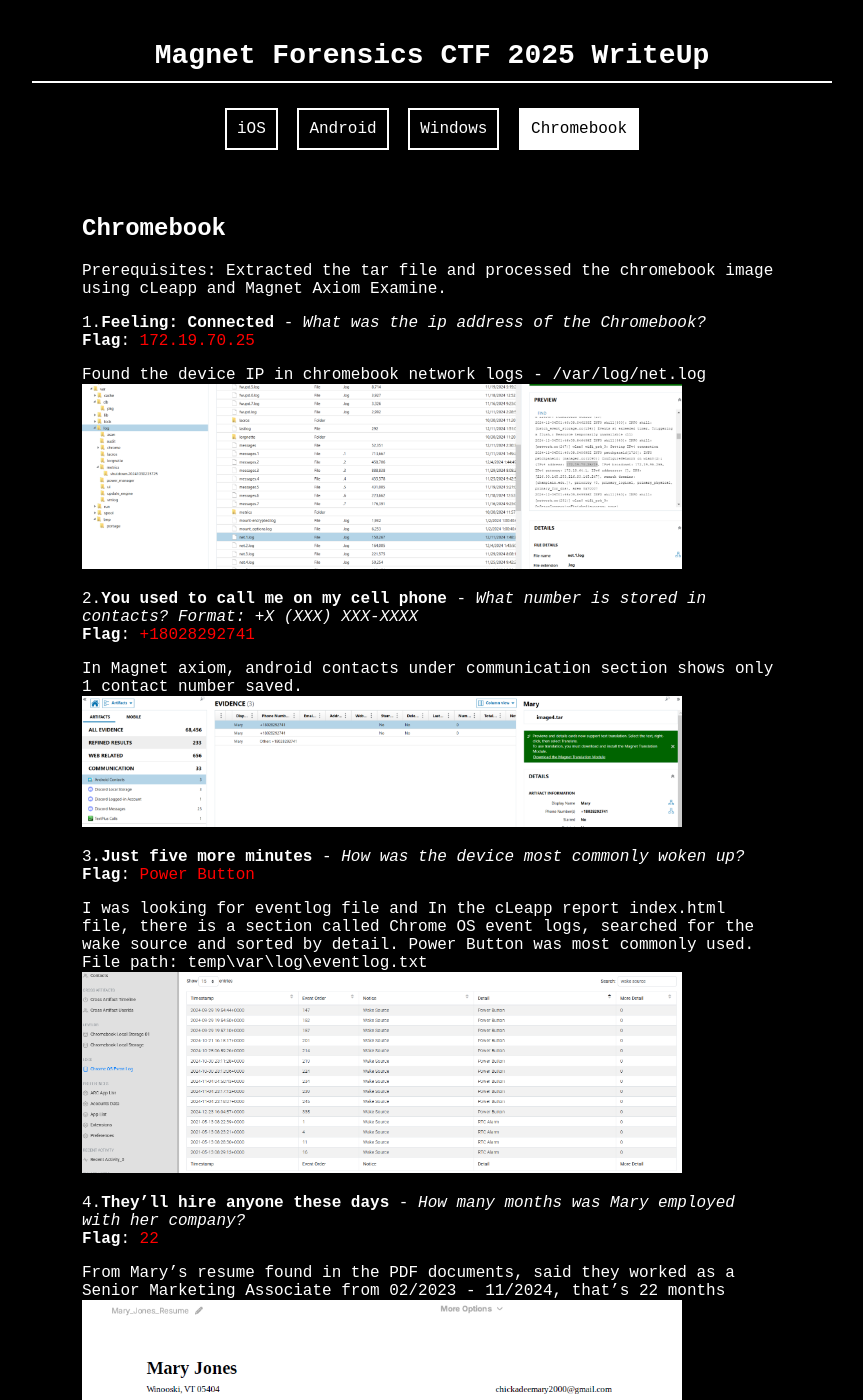
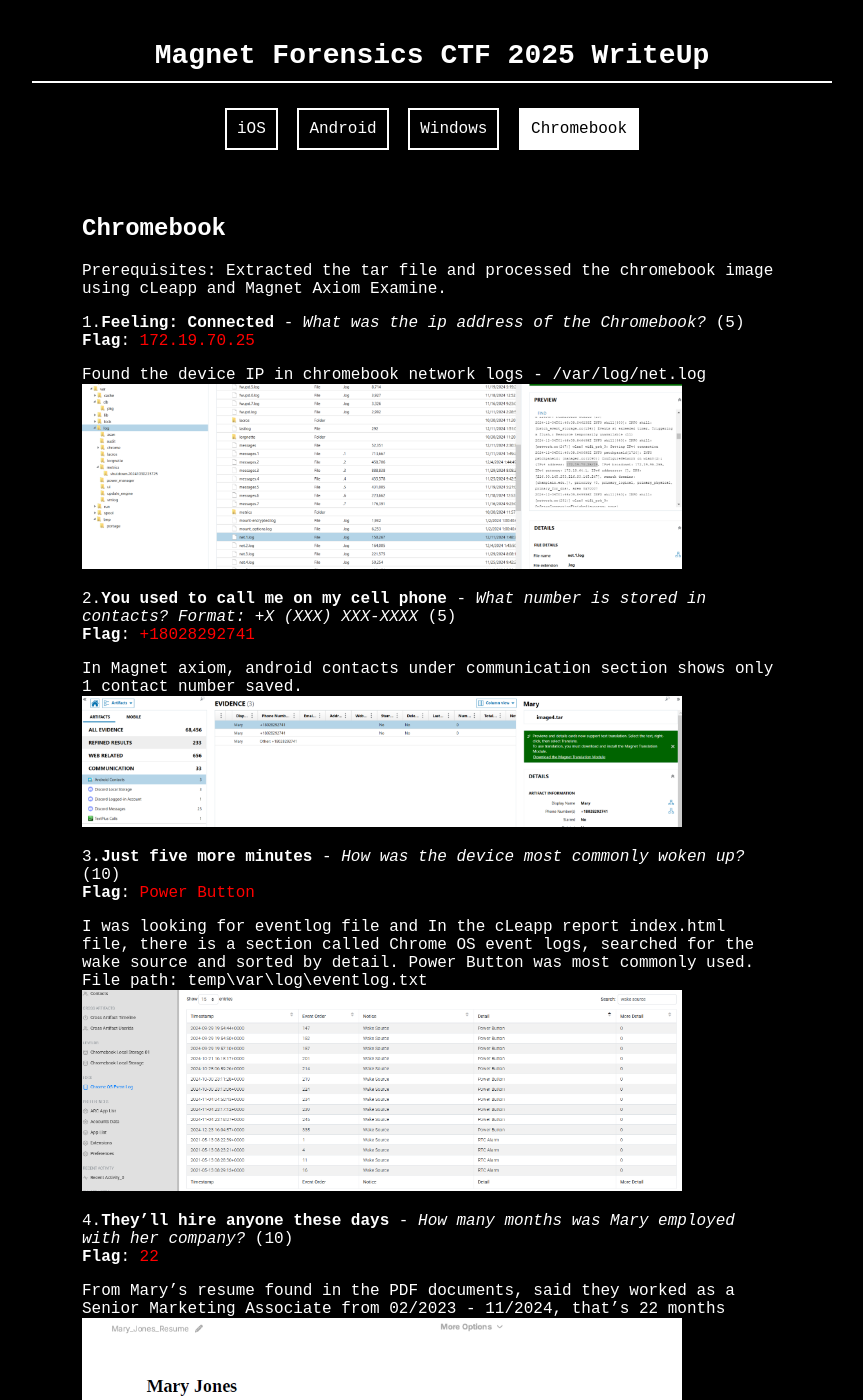
Before and after one commit to amulya-shanbhag/CTF-Writeup-2025, a Jekyll site: the page built from _mypages/chromebook.md, in a window 1280 px wide and 1400 px high. Shown: the whole window, without its empty margins (208-1071 px from the left). Built offline with Jekyll 4.4.1, drawn with Linux system fonts in a browser that asks for light colours; some of the changed text lies outside the part shown.

Commit message:
Update chromebook.md

```diff
--- a/_mypages/chromebook.md
+++ b/_mypages/chromebook.md
@@ -7,52 +7,52 @@
 
 Prerequisites: Extracted the tar file and processed the chromebook image using cLeapp and Magnet Axiom Examine.
 
-1.**Feeling: Connected** - _What was the ip address of the Chromebook?_
+1.**Feeling: Connected** - _What was the ip address of the Chromebook?_ (5)
   **Flag**: <span style="color:red">172.19.70.25</span>
 
 Found the device IP in chromebook network logs - /var/log/net.log
   <img src="/CTF-Writeup-2025/docs/assets/imagesc/ipadd.png" alt="logs" style="width:600px; height:auto;">
 
-2.**You used to call me on my cell phone** - _What number is stored in contacts? Format: +X (XXX) XXX-XXXX_
+2.**You used to call me on my cell phone** - _What number is stored in contacts? Format: +X (XXX) XXX-XXXX_ (5)
   **Flag**: <span style="color:red">+18028292741</span>
 
 In Magnet axiom, android contacts under communication section shows only 1 contact number saved.
   <img src="/CTF-Writeup-2025/docs/assets/imagesc/contactnumber.png" alt="phone" style="width:600px; height:auto;">
 
-3.**Just five more minutes** - _How was the device most commonly woken up?_
+3.**Just five more minutes** - _How was the device most commonly woken up?_  (10)
   **Flag**: <span style="color:red">Power Button</span>
 
 I was looking for eventlog file and In the cLeapp report index.html file, there is a section called Chrome OS event logs, searched for the wake source and sorted by detail. Power Button was most commonly used.
   File path: temp\var\log\eventlog.txt
   <img src="/CTF-Writeup-2025/docs/assets/imagesc/powerbutton.png" alt="wakesource" style="width:600px; height:auto;">
 
-4.**They'll hire anyone these days** - _How many months was Mary employed with her company?_
+4.**They'll hire anyone these days** - _How many months was Mary employed with her company?_  (10)
   **Flag**: <span style="color:red">22</span>
 
 From Mary's resume found in the PDF documents, said they worked as a Senior Marketing Associate from 02/2023 - 11/2024, that's 22 months
   <img src="/CTF-Writeup-2025/docs/assets/imagesc/hire.png" alt="employment" style="width:600px; height:auto;">
 
-5.**I got logged out** - _What string was autofilled the most?_
+5.**I got logged out** - _What string was autofilled the most?_ (10)
   **Flag**: <span style="color:red">ruthonthego98@gmail.com</span>
 
 After reading through previous CTF writeups, I looked for the autofill entries in /home/user/Web Data and used DB Browser to check the autofill table.
   <img src="/CTF-Writeup-2025/docs/assets/imagesc/webdata.png" alt="Web Data" style="width:600px; height:auto;">
   <img src="/CTF-Writeup-2025/docs/assets/imagesc/webdata2.png" alt="String" style="width:600px; height:auto;">
 
-6.**I definitely need new shoes** - _What is the size of Ruth's advertisement in bytes_
+6.**I definitely need new shoes** - _What is the size of Ruth's advertisement in bytes_ (10)
   **Flag**: <span style="color:red">373,228</span>
 
 Searched advertise, which showed a compressed Marketing Advertisements.7z file and clicking on the source led to the user's Downloads folder and the flag
   <img src="/CTF-Writeup-2025/docs/assets/imagesc/adserach.png" alt="Ad Search" style="width:600px; height:auto;">
   <img src="/CTF-Writeup-2025/docs/assets/imagesc/adserach2.png" alt="Flag" style="width:600px; height:auto;">
 
-7.**A for Anonymous** - _What TV show does Ruth have an interest in?_
+7.**A for Anonymous** - _What TV show does Ruth have an interest in?_ (10)
   **Flag**: <span style="color:red">Pretty Little Liars</span>
 
 There were multiple youtube and web searches for this TV show
   <img src="/CTF-Writeup-2025/docs/assets/imagesc/pll.png" alt="TV SHOW" style="width:600px; height:auto;">
 
-8.**How'd your mic get so crispy?** - _What is the version of the noise supression software?_
+8.**How'd your mic get so crispy?** - _What is the version of the noise supression software?_ (10)
   **Flag**: <span style="color:red">253018</span>
 
 I did not know which noise supression software I should be looking for. From the clue, I googled crispy microphone and that showed an application called Krisp - a desktop app for noise cancellation.
@@ -68,74 +68,74 @@
 
 <h2>Chromebook Takeout</h2>
 
-1.**Boorrriiiinnggg** - _What was searched 2024-11-12, 20:17:13 EST?_
+1.**Boorrriiiinnggg** - _What was searched 2024-11-12, 20:17:13 EST?_ (5)
   **Flag**: <span style="color:red">iphone aesthetic wallpaper</span>
 
 The question was about searches, found the search activity in takeout folders path: _Takeout/My Activity/Search/_ and _Takeout/My Activity/Image Search/_ and found an Image search folder
   <img src="/CTF-Writeup-2025/docs/assets/imagesc/wallpaper.png" alt="Search Keyword" style="width:600px; height:auto;">
 
-2.**Nice kicks** - _What is the name of the shoes created?_
+2.**Nice kicks** - _What is the name of the shoes created?_ (5)
   **Flag**: <span style="color:red">floppers</span>
 
 From chromebook section, **I definitely need new shoes** - The shoes name was on the advertizement image, the same was searched on AI observed from the file _/Takeout/My Activity/Gemini Apps/MyActivity.html_
   <img src="/CTF-Writeup-2025/docs/assets/imagesc/floppers.png" alt="Floppers" style="width:600px; height:auto;">
 
-3.**Your shirt your way** - _What was the name of the shirt company?_
+3.**Your shirt your way** - _What was the name of the shirt company?_ (5)
   **Flag**: <span style="color:red">TypeShirt</span>
 
 In the same folder as the above flag, I searched with shirt which showed shirt company as Typeshirt
   <img src="/CTF-Writeup-2025/docs/assets/imagesc/typeshirt.png" alt="Shirt Company" style="width:600px; height:auto;">
 
-4.**Shoe will have fun with this one** - _What is the shoe image named with file extension?_
+4.**Shoe will have fun with this one** - _What is the shoe image named with file extension?_ (5)
   **Flag**: <span style="color:red">f12cb76daad6c8d1.png</span>
 
 Looked for the above seen floppers image on Axiom and the file name was right there.
    <img src="/CTF-Writeup-2025/docs/assets/imagesc/shoename.png" alt="Shoe name" style="width:600px; height:auto;">
 
-5.**Identify yourself!** - _What is the account user ID?_
+5.**Identify yourself!** - _What is the account user ID?_ (5)
   **Flag**: <span style="color:red">252838291214</span>
 
 Looked for the account information under the Google account folder - _/Takeout/Google Account/ruthonthego98.SubscriberInfo.html_
   <img src="/CTF-Writeup-2025/docs/assets/imagesc/birthday.png" alt="Account ID" style="width:600px; height:auto;">
 
-6.**Back in my day** - _What was the users birthday? YYYY-MM-DD_
+6.**Back in my day** - _What was the users birthday? YYYY-MM-DD_ (5)
   **Flag**: <span style="color:red">1998-12-18</span>
 
 The same above file has the user's date of birth
 
-7.**King Town** - _What was the last app installed from the play store?_
+7.**King Town** - _What was the last app installed from the play store?_ (5)
   **Flag**: <span style="color:red">Clash Royale</span>
 
 The information of play store application stored in json file _/Takeout/Google Play Store/Installs.json_
   <img src="/CTF-Writeup-2025/docs/assets/imagesc/clashroyale.png" alt="Application" style="width:600px; height:auto;">
 
-8.**Cat Nat** - _How long is the video watched on 2024-11-17 10:04:45 PM EST? Format: MM:SS_
+8.**Cat Nat** - _How long is the video watched on 2024-11-17 10:04:45 PM EST? Format: MM:SS_ (10)
   **Flag**: <span style="color:red">29:24</span>
 
 For the video watched looked under the Youtube folder - _Takeout/YouTube and YouTube Music/history/watch-history.html_ and searched with time and opened the link and the video duration from youtube is the flag.
   <img src="/CTF-Writeup-2025/docs/assets/imagesc/youtube.png" alt="Search" style="width:600px; height:auto;">
   <img src="/CTF-Writeup-2025/docs/assets/imagesc/youtube2.png" alt="Youtube" style="width:600px; height:auto;">
 
-9.**I need your approval** - _Who was the users boss? FIRSTNAME LASTNAME_
+9.**I need your approval** - _Who was the users boss? FIRSTNAME LASTNAME_ (10)
   **Flag**: <span style="color:red">Gregory Fields</span>
 
 From the email coversations, the user's boss was asking for a document.
   <img src="/CTF-Writeup-2025/docs/assets/imagesc/boss.png" alt="Boss Name" style="width:600px; height:auto;">
 
-10.**Help I don't want to work!** - _What was the marketing website used after the shameless search?_
+10.**Help I don't want to work!** - _What was the marketing website used after the shameless search?_ (10)
   **Flag**: <span style="color:red">pipedrive.com</span>
 
 The question said marketing site used "after" the shameless search, found the related search, but found no marketing site after that timestamp, looked on google about pipedrive and that was the flag
   (https://www.google.com/url?q=http://www.pipedrive.com/en/gettingstarted-crm&usg=AOvVaw3ZyXGztGlGXtl0u1xTcI8q)
   <img src="/CTF-Writeup-2025/docs/assets/imagesc/pipedrive.png" alt="Marketing site" style="width:600px; height:auto;">
 
-11.**Stranger Danger**- _What was the IP address attatched to the sketchy email address?_
+11.**Stranger Danger**- _What was the IP address attatched to the sketchy email address?_ (10)
   **Flag**: <span style="color:red">185.70.40.130</span>
 
 There was an email hackergotyou@proton.me asking for ransom, checking the email headers showed the sender's IP
   <img src="/CTF-Writeup-2025/docs/assets/imagesc/hackerip.png" alt="IPaddress" style="width:600px; height:auto;">
 
-12.**Wandering Around** - _At the following time 2024-09-26 21:21:03 what was the geo location of the users IP Address? Country, State, City_
+12.**Wandering Around** - _At the following time 2024-09-26 21:21:03 what was the geo location of the users IP Address? Country, State, City_ (10)
   **Flag**: <span style="color:red">US,District of Columbia,Washington</span>
 
 I had observed this format on file _/Takeout/Google Account/ruthonthego98.SubscriberInfo.html_ after visiting it a multiple times for the previous flags
```
Also changed, not shown: other parts of _mypages/chromebook.md (+1 -1 lines).
